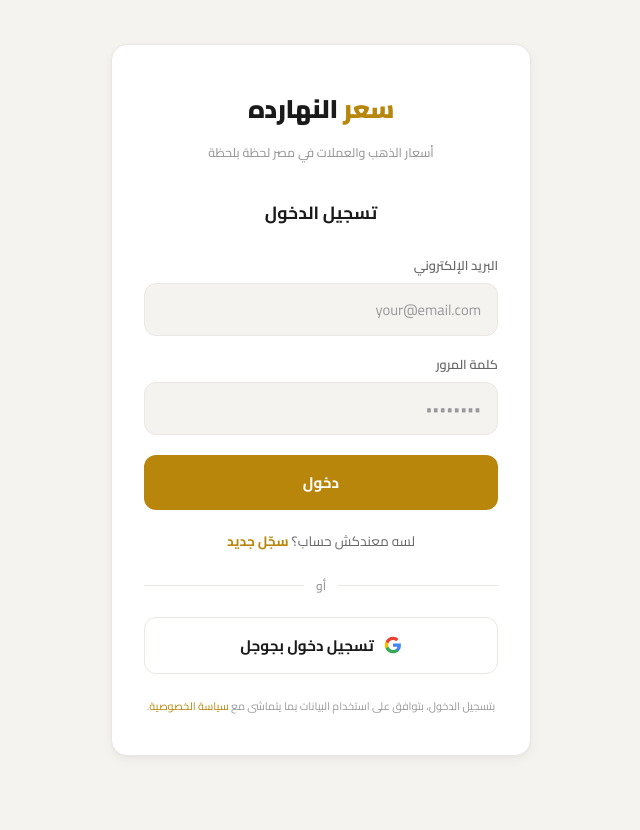
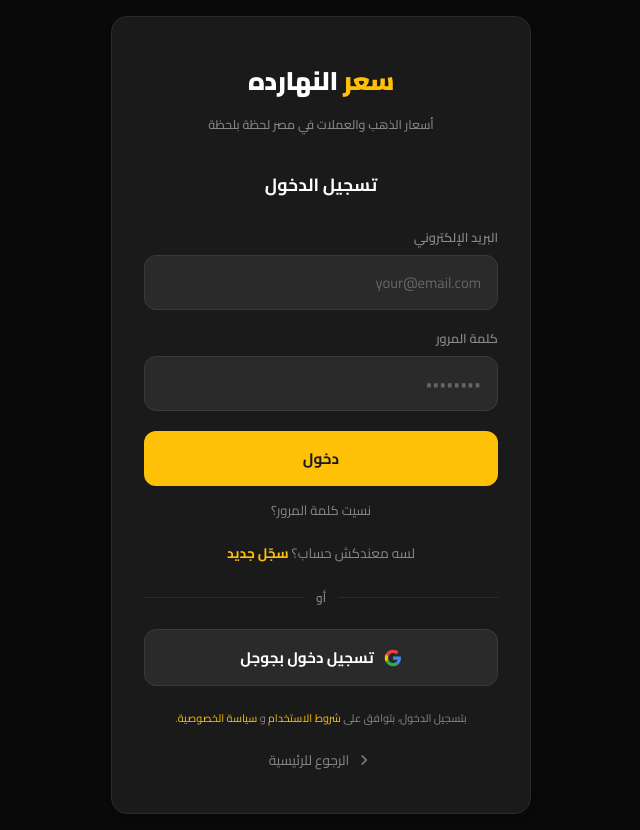
Before and after one commit to yousef918273/my-gold-app, a website: page login.html in a window 1280 px wide. Shown: the whole page, without its empty margins (319-959 px from the left). Before the commit the page ends 800 px from the top, so only its background shows below. Drawn offline with Linux system fonts and the light colour scheme; a script that the page names is missing.

Commit message:
Update login.html

```diff
--- a/login.html
+++ b/login.html
@@ -2,273 +2,165 @@
 <html lang="ar" dir="rtl">
 <head>
 <meta charset="UTF-8">
-<meta name="viewport" content="width=device-width, initial-scale=1.0">
+<meta name="viewport" content="width=device-width, initial-scale=1.0, maximum-scale=5.0">
 <title>تسجيل الدخول | سعر النهارده</title>
-<meta name="description" content="تسجيل الدخول إلى سعر النهارده - أسعار الذهب والعملات في مصر">
-<link rel="preconnect" href="https://fonts.googleapis.com">
-<link href="https://fonts.googleapis.com/css2?family=Cairo:wght@400;500;600;700;900&display=swap" rel="stylesheet">
+<meta name="theme-color" content="#0a0a0a">
+<link href="https://fonts.googleapis.com/css2?family=Cairo:wght@400;500;600;700;900&family=IBM+Plex+Mono:wght@400;500;600&display=swap" rel="stylesheet">
+
 <style>
-:root {
-  --gold: #b8860b;
-  --gold-light: #d4a843;
-  --gold-pale: #faf6ed;
-  --bg: #f5f3ef;
-  --surface: #ffffff;
-  --text: #1a1a1a;
-  --text-secondary: #666666;
-  --muted: #999999;
-  --border: #ebe8e3;
-  --green: #2e7d32;
-  --red: #c62828;
-  --shadow: 0 1px 3px rgba(0,0,0,0.04), 0 4px 12px rgba(0,0,0,0.04);
-  --shadow-hover: 0 4px 16px rgba(0,0,0,0.08);
-  --radius: 16px;
+:root{
+  --bg:#0a0a0a;
+  --surface:#1a1a1a;
+  --surface-light:#2a2a2a;
+  --card:#ffffff;
+  --card-alt:#f5f5f5;
+  --text:#ffffff;
+  --text-dark:#1a1a1a;
+  --text-muted:#888888;
+  --gold:#ffc107;
+  --gold-dark:#e6ac00;
+  --gold-pale:#faf6ed;
+  --green:#4caf50;
+  --red:#f44336;
+  --blue:#2196f3;
+  --shadow:0 4px 20px rgba(0,0,0,0.4);
+  --radius:16px;
+  --radius-sm:12px;
 }
 
-* { box-sizing: border-box; margin: 0; padding: 0; }
+*{box-sizing:border-box;margin:0;padding:0}
+body{background:var(--bg);color:var(--text);font-family:'Cairo',sans-serif;min-height:100vh;display:flex;align-items:center;justify-content:center;padding:16px}
 
-body {
-  background: var(--bg);
-  color: var(--text);
-  font-family: 'Cairo', sans-serif;
-  min-height: 100vh;
-  display: flex;
-  align-items: center;
-  justify-content: center;
-  padding: 16px;
+/* Card */
+.auth-card{
+  background:var(--surface);border-radius:var(--radius);width:100%;max-width:420px;
+  padding:40px 32px;box-shadow:var(--shadow);border:1px solid var(--surface-light);
 }
 
-.card {
-  background: var(--surface);
-  border: 1px solid var(--border);
-  border-radius: var(--radius);
-  width: 100%;
-  max-width: 420px;
-  padding: 40px 32px;
-  box-shadow: var(--shadow);
-  transition: box-shadow 0.2s;
+/* Brand */
+.brand{text-align:center;margin-bottom:32px}
+.brand a{text-decoration:none}
+.brand .logo{font-size:1.6rem;font-weight:900;color:var(--gold);letter-spacing:-0.5px}
+.brand .logo span{color:var(--text)}
+.brand .tagline{font-size:0.78rem;color:var(--text-muted);margin-top:8px;font-weight:500}
+
+/* Mode Title */
+.mode-title{text-align:center;font-size:1.1rem;font-weight:700;margin-bottom:24px;color:var(--text)}
+
+/* Form */
+.form-group{margin-bottom:16px}
+.form-group label{display:block;font-size:0.8rem;color:var(--text-muted);margin-bottom:6px;font-weight:600}
+.form-group input{
+  width:100%;background:var(--surface-light);border:1.5px solid #3a3a3a;
+  color:var(--text);padding:13px 16px;border-radius:var(--radius-sm);
+  font-family:'Cairo',sans-serif;font-size:0.92rem;transition:border-color 0.2s,box-shadow 0.2s;
 }
+.form-group input:focus{outline:none;border-color:var(--gold);box-shadow:0 0 0 3px rgba(255,193,7,0.1)}
+.form-group input::placeholder{color:#666}
 
-.card:hover {
-  box-shadow: var(--shadow-hover);
+/* Buttons */
+.btn{
+  width:100%;border:none;padding:13px;border-radius:var(--radius-sm);
+  font-family:'Cairo',sans-serif;font-weight:700;font-size:0.95rem;cursor:pointer;
+  transition:all 0.15s;margin-top:4px;
 }
+.btn:active{transform:scale(0.98)}
+.btn-gold{background:var(--gold);color:var(--text-dark)}
+.btn-gold:hover{background:var(--gold-dark)}
+.btn-google{
+  background:var(--surface-light);color:var(--text);display:flex;align-items:center;
+  justify-content:center;gap:10px;border:1.5px solid #3a3a3a;margin-top:0;
+}
+.btn-google:hover{background:#333;border-color:var(--gold)}
+.btn-outline{
+  background:transparent;color:var(--gold);border:1.5px solid var(--gold);margin-top:8px;
+}
+.btn-outline:hover{background:rgba(255,193,7,0.1)}
 
-.brand {
-  text-align: center;
-  margin-bottom: 32px;
+/* Divider */
+.divider{display:flex;align-items:center;gap:12px;margin:20px 0;color:var(--text-muted);font-size:0.75rem;font-weight:600}
+.divider::before,.divider::after{content:'';flex:1;height:1px;background:var(--surface-light)}
+
+/* Toggle */
+.toggle{text-align:center;margin-top:18px;font-size:0.85rem;color:var(--text-muted)}
+.toggle a{color:var(--gold);text-decoration:none;font-weight:700;cursor:pointer}
+.toggle a:hover{text-decoration:underline}
+
+/* Messages */
+.error{background:rgba(244,67,54,0.1);border:1px solid rgba(244,67,54,0.3);border-radius:12px;padding:12px 14px;color:var(--red);font-size:0.82rem;margin-bottom:16px;display:none;font-weight:600}
+.success{background:rgba(76,175,80,0.1);border:1px solid rgba(76,175,80,0.3);border-radius:12px;padding:12px 14px;color:var(--green);font-size:0.82rem;margin-bottom:16px;display:none;font-weight:600}
+
+/* Forgot Password Link */
+.forgot-link{text-align:center;margin:12px 0;font-size:0.82rem}
+.forgot-link a{color:var(--text-muted);text-decoration:none;cursor:pointer;transition:color 0.2s}
+.forgot-link a:hover{color:var(--gold);text-decoration:underline}
+
+/* Footer */
+.footer-note{text-align:center;font-size:0.68rem;color:var(--text-muted);margin-top:24px;line-height:1.6}
+.footer-note a{color:var(--gold);text-decoration:none}
+.footer-note a:hover{text-decoration:underline}
+
+/* Spinner */
+.spinner{display:inline-block;width:16px;height:16px;border:2px solid rgba(255,255,255,0.4);border-top-color:#fff;border-radius:50%;animation:spin 0.8s linear infinite;vertical-align:middle;margin-right:6px}
+@keyframes spin{to{transform:rotate(360deg)}}
+
+.hidden{display:none !important}
+
+/* Back link */
+.back-link{display:flex;align-items:center;justify-content:center;gap:6px;margin-top:20px;font-size:0.85rem;color:var(--text-muted);text-decoration:none;transition:color 0.2s}
+.back-link:hover{color:var(--gold)}
+.back-link svg{width:18px;height:18px}
+
+/* ===== FORGOT PASSWORD MODAL ===== */
+.modal-overlay{
+  position:fixed;inset:0;background:rgba(0,0,0,0.7);z-index:3000;
+  display:none;align-items:center;justify-content:center;padding:16px;
 }
+.modal-overlay.open{display:flex}
+.modal-card{
+  background:var(--surface);border-radius:var(--radius);padding:28px;width:100%;max-width:400px;
+  color:var(--text);animation:slideUp 0.3s ease;border:1px solid var(--surface-light);
+}
+@keyframes slideUp{from{opacity:0;transform:translateY(30px)}to{opacity:1;transform:translateY(0)}}
+.modal-card h2{font-size:1.1rem;margin-bottom:8px;color:var(--text);text-align:center}
+.modal-card p{font-size:0.82rem;color:var(--text-muted);text-align:center;margin-bottom:20px}
+.modal-card input{
+  width:100%;background:var(--surface-light);border:1.5px solid #3a3a3a;
+  color:var(--text);padding:13px 16px;border-radius:var(--radius-sm);
+  font-family:'Cairo',sans-serif;font-size:0.92rem;margin-bottom:16px;
+}
+.modal-card input:focus{outline:none;border-color:var(--gold)}
+.modal-card .btn-row{display:flex;gap:8px;margin-top:8px}
+.modal-card .btn-row button{flex:1;padding:12px;border-radius:10px;border:none;font-weight:700;cursor:pointer;font-family:'Cairo',sans-serif}
+.modal-card .btn-save{background:var(--gold);color:var(--text-dark)}
+.modal-card .btn-cancel{background:var(--surface-light);color:var(--text)}
 
-.brand a {
-  text-decoration: none;
-}
-
-.brand .logo {
-  font-size: 1.6rem;
-  font-weight: 900;
-  color: var(--gold);
-  letter-spacing: -0.5px;
-}
-
-.brand .logo span {
-  color: var(--text);
-}
-
-.brand .tagline {
-  font-size: 0.78rem;
-  color: var(--muted);
-  margin-top: 8px;
-  font-weight: 500;
-}
-
-.mode-title {
-  text-align: center;
-  font-size: 1.1rem;
-  font-weight: 700;
-  margin-bottom: 24px;
-  color: var(--text);
-}
-
-.form-group {
-  margin-bottom: 16px;
-}
-
-.form-group label {
-  display: block;
-  font-size: 0.8rem;
-  color: var(--text-secondary);
-  margin-bottom: 6px;
-  font-weight: 600;
-}
-
-.form-group input {
-  width: 100%;
-  background: var(--bg);
-  border: 1.5px solid var(--border);
-  color: var(--text);
-  padding: 12px 16px;
-  border-radius: 12px;
-  font-family: 'Cairo', sans-serif;
-  font-size: 0.92rem;
-  transition: border-color 0.2s, box-shadow 0.2s;
-}
-
-.form-group input:focus {
-  outline: none;
-  border-color: var(--gold-light);
-  box-shadow: 0 0 0 3px rgba(184,134,11,0.1);
-}
-
-.form-group input::placeholder {
-  color: var(--muted);
-}
-
-.btn {
-  width: 100%;
-  border: none;
-  padding: 13px;
-  border-radius: 12px;
-  font-family: 'Cairo', sans-serif;
-  font-weight: 700;
-  font-size: 0.95rem;
-  cursor: pointer;
-  transition: all 0.15s;
-  margin-top: 4px;
-}
-
-.btn:active {
-  transform: scale(0.98);
-}
-
-.btn-gold {
-  background: var(--gold);
-  color: #fff;
-}
-
-.btn-gold:hover {
-  background: #9a7009;
-}
-
-.btn-google {
-  background: var(--surface);
-  color: var(--text);
-  display: flex;
-  align-items: center;
-  justify-content: center;
-  gap: 10px;
-  border: 1.5px solid var(--border);
-  margin-top: 0;
-}
-
-.btn-google:hover {
-  background: var(--gold-pale);
-  border-color: var(--gold-light);
-}
-
-.btn-google svg {
-  flex-shrink: 0;
-}
-
-.divider {
-  display: flex;
-  align-items: center;
-  gap: 12px;
-  margin: 20px 0;
-  color: var(--muted);
-  font-size: 0.75rem;
-  font-weight: 600;
-}
-
-.divider::before,
-.divider::after {
-  content: '';
-  flex: 1;
-  height: 1px;
-  background: var(--border);
-}
-
-.toggle {
-  text-align: center;
-  margin-top: 18px;
-  font-size: 0.85rem;
-  color: var(--text-secondary);
-}
-
-.toggle a {
-  color: var(--gold);
-  text-decoration: none;
-  font-weight: 700;
-  cursor: pointer;
-}
-
-.toggle a:hover {
-  text-decoration: underline;
-}
-
-.error {
-  background: #ffebee;
-  border: 1px solid #ffcdd2;
-  border-radius: 12px;
-  padding: 12px 14px;
-  color: var(--red);
-  font-size: 0.82rem;
-  margin-bottom: 16px;
-  display: none;
-  font-weight: 600;
-}
-
-.success {
-  background: #e8f5e9;
-  border: 1px solid #c8e6c9;
-  border-radius: 12px;
-  padding: 12px 14px;
-  color: var(--green);
-  font-size: 0.82rem;
-  margin-bottom: 16px;
-  display: none;
-  font-weight: 600;
-}
-
-.footer-note {
-  text-align: center;
-  font-size: 0.68rem;
-  color: var(--muted);
-  margin-top: 24px;
-  line-height: 1.6;
-}
-
-.spinner {
-  display: inline-block;
-  width: 16px;
-  height: 16px;
-  border: 2px solid rgba(255,255,255,0.4);
-  border-top-color: #fff;
-  border-radius: 50%;
-  animation: spin 0.8s linear infinite;
-  vertical-align: middle;
-  margin-right: 6px;
-}
-
-@keyframes spin {
-  to { transform: rotate(360deg); }
-}
-
-.hidden {
-  display: none !important;
-}
-
-@media (max-width: 480px) {
-  .card {
-    padding: 32px 24px;
-  }
-  .brand .logo {
-    font-size: 1.4rem;
-  }
+@media (max-width:480px){
+  .auth-card{padding:32px 24px}
+  .brand .logo{font-size:1.4rem}
 }
 </style>
+<base target="_blank">
 </head>
 <body>
 
-<div class="card">
+<!-- Forgot Password Modal -->
+<div class="modal-overlay" id="forgotModal">
+  <div class="modal-card">
+    <h2>🔐 نسيت كلمة المرور؟</h2>
+    <p>اكتب بريدك الإلكتروني وهنبعتلك رابط إعادة التعيين</p>
+    <input type="email" id="forgot-email" placeholder="your@email.com">
+    <div class="btn-row">
+      <button class="btn-cancel" onclick="closeForgotModal()">إلغاء</button>
+      <button class="btn-save" onclick="sendResetEmail()">إرسال الرابط</button>
+    </div>
+    <div class="success" id="forgot-success" style="margin-top:12px"></div>
+    <div class="error" id="forgot-error" style="margin-top:12px"></div>
+  </div>
+</div>
+
+<!-- Main Auth Card -->
+<div class="auth-card">
   <div class="brand">
     <a href="index.html">
       <div class="logo">سعر <span>النهارده</span></div>
@@ -298,6 +190,11 @@ body {
 
   <button class="btn btn-gold" id="actionBtn" onclick="handleAction()">دخول</button>
 
+  <!-- Forgot Password Link -->
+  <div class="forgot-link" id="forgotWrap">
+    <a onclick="openForgotModal()">نسيت كلمة المرور؟</a>
+  </div>
+
   <div class="toggle">
     <span id="toggleText">لسه معندكش حساب؟</span>
     <a onclick="toggleMode()" id="toggleLink">سجّل جديد</a>
@@ -316,8 +213,14 @@ body {
   </button>
 
   <div class="footer-note">
-    بتسجيل الدخول، بتوافق على استخدام البيانات بما يتماشى مع <a href="privacy-policy.html" style="color:var(--gold);text-decoration:none;">سياسة الخصوصية</a>.
+    بتسجيل الدخول، بتوافق على <a href="terms-of-service.html">شروط الاستخدام</a> و <a href="privacy-policy.html">سياسة الخصوصية</a>.
   </div>
+
+  <!-- Back to Home -->
+  <a href="index.html" class="back-link">
+    <svg viewBox="0 0 24 24" fill="none" stroke="currentColor" stroke-width="2"><path d="M9 18l6-6-6-6"/></svg>
+    الرجوع للرئيسية
+  </a>
 </div>
 
 <script type="module">
@@ -363,6 +266,7 @@ function setLoad(btn, loading, txt) {
   }
 }
 
+// ===== TOGGLE LOGIN/SIGNUP =====
 window.toggleMode = function() {
   isLogin = !isLogin;
   $('modeTitle').textContent = isLogin ? 'تسجيل الدخول' : 'إنشاء حساب جديد';
@@ -370,9 +274,11 @@ window.toggleMode = function() {
   $('toggleText').textContent = isLogin ? 'لسه معندكش حساب؟' : 'عندك حساب بالفعل؟';
   $('toggleLink').textContent = isLogin ? 'سجّل جديد' : 'سجّل دخول';
   $('nameWrap').classList.toggle('hidden', isLogin);
+  $('forgotWrap').classList.toggle('hidden', !isLogin);
   clearMsgs();
 };
 
+// ===== GOOGLE LOGIN =====
 window.googleLogin = async function() {
   try {
     const { error } = await supabase.auth.signInWithOAuth({
@@ -388,6 +294,7 @@ window.googleLogin = async function() {
   }
 };
 
+// ===== SAVE PROFILE =====
 async function saveProfile(userId, name, email) {
   try {
     await supabase.from('profiles').upsert({
@@ -398,6 +305,7 @@ async function saveProfile(userId, name, email) {
   }
 }
 
+// ===== LOGIN / SIGNUP ACTION =====
 window.handleAction = async function() {
   clearMsgs();
   const email = $('email').value.trim();
@@ -437,8 +345,63 @@ window.handleAction = async function() {
   }
 };
 
+// ===== FORGOT PASSWORD =====
+window.openForgotModal = function() {
+  $('forgotModal').classList.add('open');
+  $('forgot-email').value = $('email').value || '';
+  $('forgot-success').style.display = 'none';
+  $('forgot-error').style.display = 'none';
+};
+
+window.closeForgotModal = function() {
+  $('forgotModal').classList.remove('open');
+};
+
+window.sendResetEmail = async function() {
+  const email = $('forgot-email').value.trim();
+  const successEl = $('forgot-success');
+  const errorEl = $('forgot-error');
+
+  successEl.style.display = 'none';
+  errorEl.style.display = 'none';
+
+  if (!email) {
+    errorEl.textContent = 'اكتب بريدك الإلكتروني';
+    errorEl.style.display = 'block';
+    return;
+  }
+
+  const btn = document.querySelector('#forgotModal .btn-save');
+  setLoad(btn, true, 'جار الإرسال');
+
+  try {
+    const { error } = await supabase.auth.resetPasswordForEmail(email, {
+      redirectTo: window.location.origin + '/login.html'
+    });
+    if (error) throw error;
+
+    successEl.textContent = '✅ تم إرسال رابط إعادة التعيين! اتفحص بريدك الإلكتروني.';
+    successEl.style.display = 'block';
+    setTimeout(closeForgotModal, 3000);
+  } catch (err) {
+    errorEl.textContent = '❌ ' + (err.message || 'حدث خطأ، جرب تاني');
+    errorEl.style.display = 'block';
+  } finally {
+    setLoad(btn, false, 'إرسال الرابط');
+  }
+};
+
+// Close modal on overlay click
+$('forgotModal').addEventListener('click', (e) => {
+  if (e.target === $('forgotModal')) closeForgotModal();
+});
+
+// Enter key support
 $('pass').addEventListener('keydown', (e) => {
   if (e.key === 'Enter') handleAction();
+});
+$('forgot-email').addEventListener('keydown', (e) => {
+  if (e.key === 'Enter') sendResetEmail();
 });
 </script>
 </body>
```
